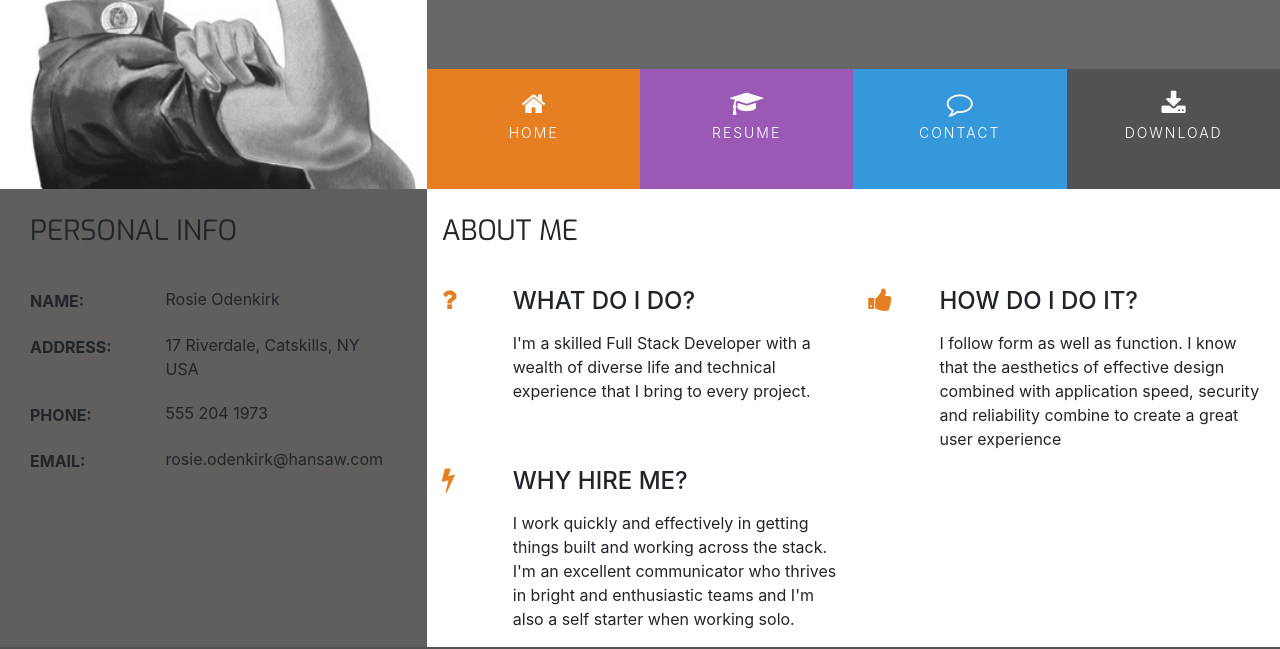
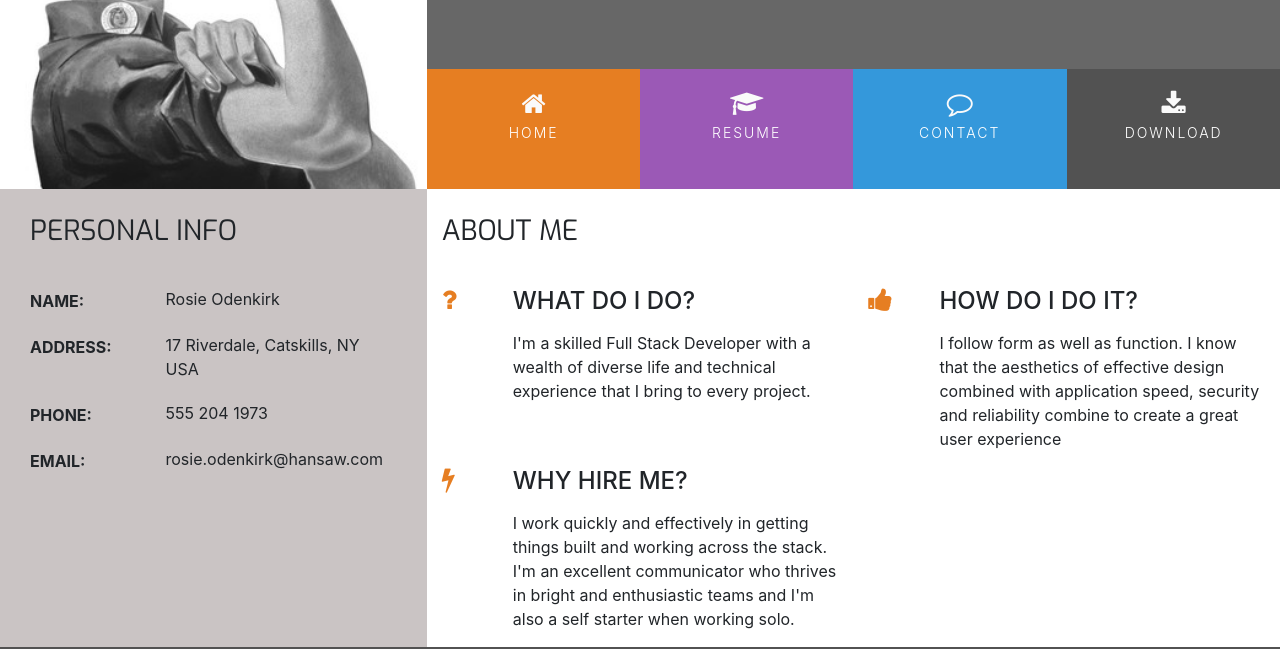
Before and after one commit to tenerim/resume, a plain HTML site: page index.html in a window 1280 px wide. Shown: the part 180-829 px from the top of the page. Drawn offline with nearby package versions, Linux system fonts and the light colour scheme.

Commit message:
correct view

```diff
--- a/assets/css/style.css
+++ b/assets/css/style.css
@@ -27,7 +27,7 @@
 }
 
 .bg-color-personal-info {
-    background-color: #615e5e
+    background-color: #cac4c4
 }
 
 
```
